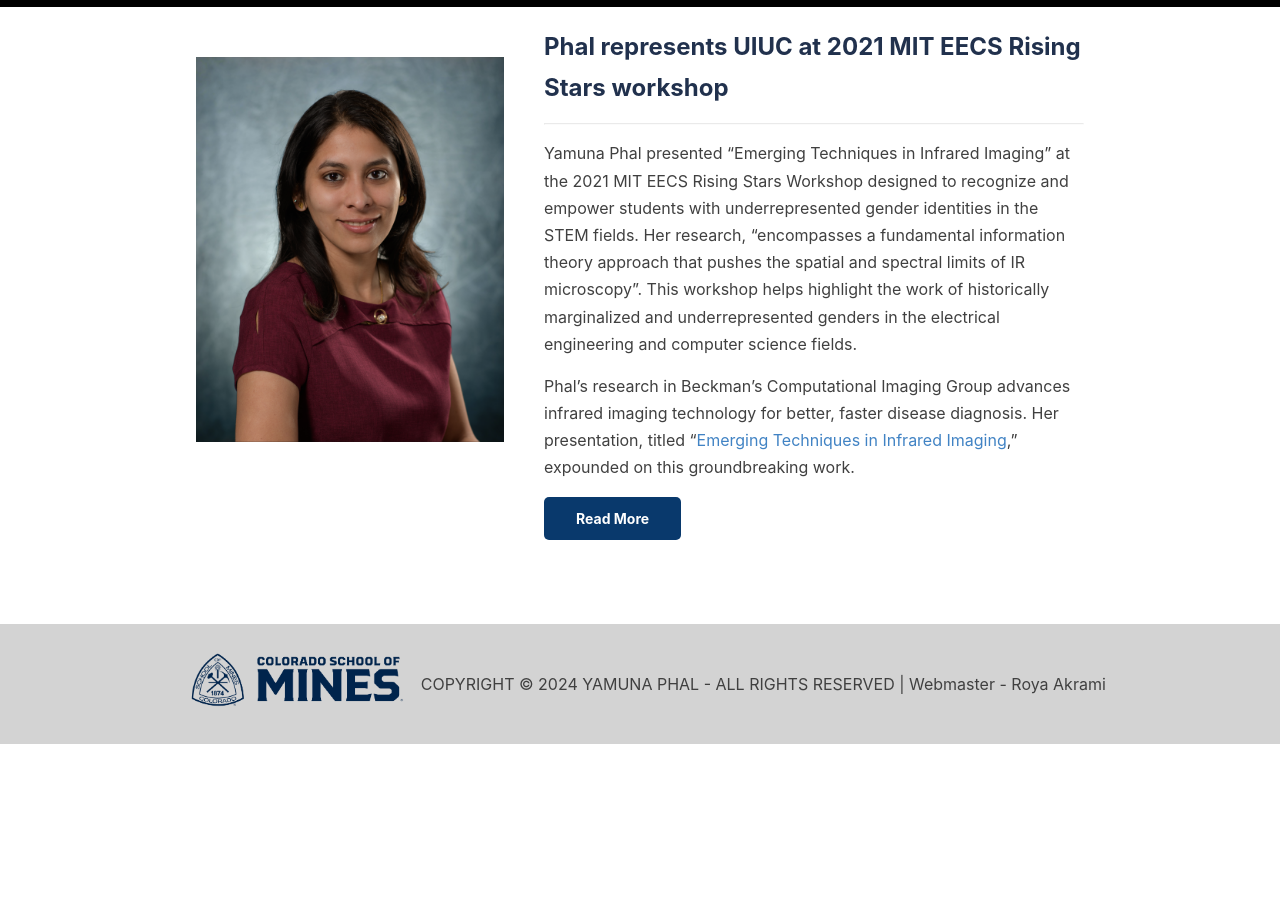
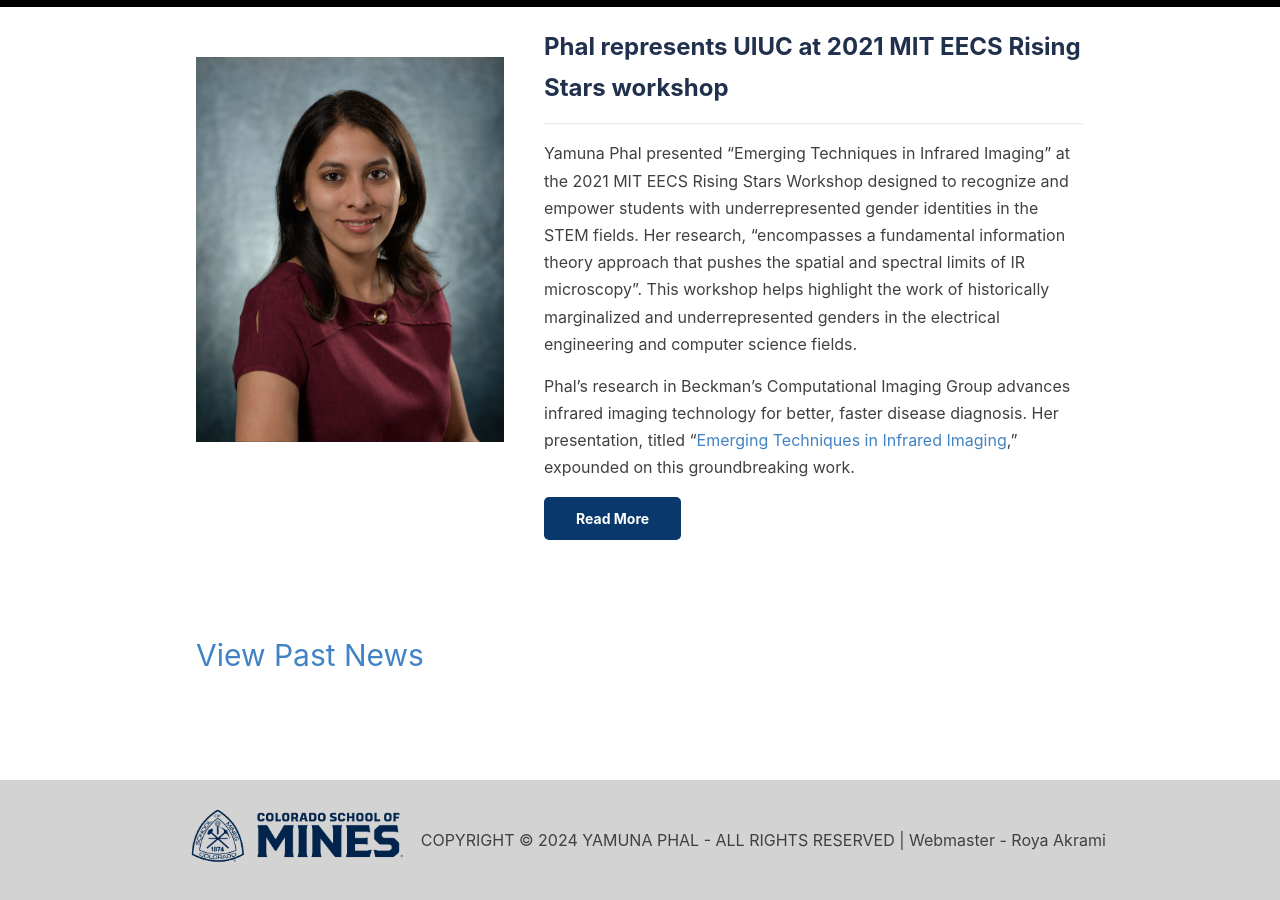
Before and after one commit to phal-lab/phal-lab.github.io, a Jekyll site: the page built from _pages/news.md, in a window 1280 px wide and 900 px high, scrolled down 2703 px. Built offline with Jekyll 4.4.1, drawn with Linux system fonts in a browser that asks for light colours; before the commit the page ends 3447 px from its top, so only the background shows below that.

Commit message:
Update news.html

```diff
--- a/_layouts/news.html
+++ b/_layouts/news.html
@@ -84,12 +84,23 @@ layout: default
                         {% else %}
                             <a href="{{post.url}}" class="button"><b>Read More</b></a>
                         {% endif %}
-                        {% if post.title contains "NASA" %}
+                        {% if post.title contains "Dr. Phal Awarded NASA Grant for Innovative Chiroptical Imager" %}
                             <a href="https://www.linkedin.com/pulse/mines-professor-awarded-nasa-grant-innovative-imager-mines-5duxc/" class="button"><b>News Highlights</b></a>
                         {% endif %}
                 </div>
             </div>
         {% endif %}
     {% endfor %}
+          <div class="grid-container">
+    <div class="grid-image">
+        <a href="{{site.baseurl}}/past-news/" target="_blank">
+            <div class="overlay">
+                <div class="text">
+                View Past News
+                </div>
+            </div>
+        </a>
+    </div>
+</div>
   </div>
 </article>
```
